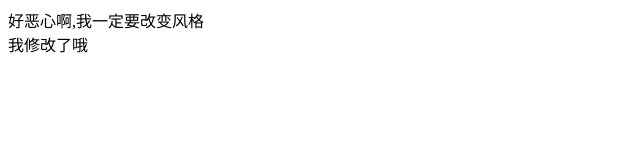
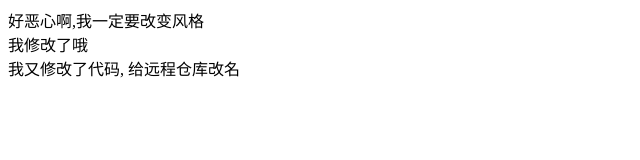
Before and after one commit to liangrongzhi/shangcheng, a plain HTML site: page github初体验/index.html in a window 1280 px wide. Shown: the whole page, without its empty margins (0-640 px from the left). Drawn offline with Linux system fonts and the light colour scheme.

Commit message:
拉取远程仓库修改的代码

```diff
--- a/github初体验/index.html
+++ b/github初体验/index.html
@@ -7,6 +7,7 @@
 <body>
 <div>好恶心啊,我一定要改变风格</div>
 <div>我修改了哦</div>
+<div>我又修改了代码, 给远程仓库改名</div>
 
 </body>
 </html>
```
